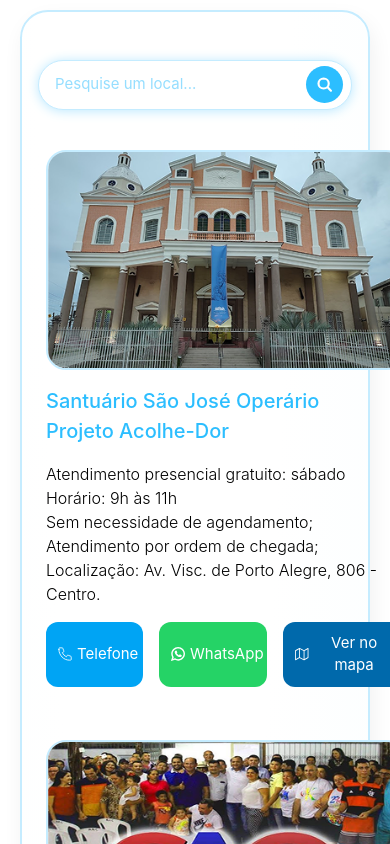
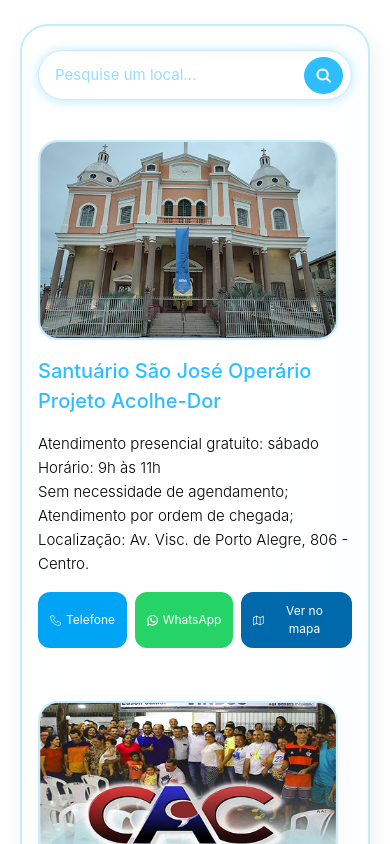
Before and after one commit to jucastrum/ajudarvoce, a Next.js app: page / in a window 390 px wide. Shown: the part 6060-6904 px from the top of the page. Built offline with nearby package versions, Linux system fonts and the light colour scheme; a web font is replaced by a local one.

Commit message:
📐medias mobiles

```diff
--- a/src/components/Locations/Locations.module.css
+++ b/src/components/Locations/Locations.module.css
@@ -702,9 +702,27 @@
   }
 }
 
-@media (max-width: 380px) {
+@media (max-width: 420px) {
   .container {
     padding: 1.5rem 20px;
+  }
+
+  .bannerLocations {
+    padding: 1.5rem 1rem;
+  }
+
+  .locationCard {
+    padding: 1rem 0.5rem;
+    width: 100%;
+    display: grid;
+    grid-template-areas:
+      "imageContainer"
+      "infoContainer"
+      "mapContainer";
+    grid-template-columns: 1fr;
+    grid-template-rows: auto auto auto;
+    gap: 1rem;
+    border-radius: 20px;
   }
 
   .searchInput{
@@ -719,9 +737,6 @@
     padding: 1.5rem 1rem;
   }
 
-  .locationCard {
-    padding: 1rem 0;
-  }
 
   .locationDescription {
     margin-top: auto;
@@ -730,7 +745,7 @@
 
   .imageContainer {
     grid-area: imageContainer;
-    width: 300px;
+    width: 320px;
     height: 220px;
   }
 
@@ -757,7 +772,7 @@
     font-weight: 400;
     cursor: pointer;
     text-decoration: none;
-    font-size: 11px;
+    font-size: 13px;
   }
 
   .buttonIcon {
@@ -768,7 +783,7 @@
 
 }
 
-@media (max-width: 325px) {
+@media (max-width: 395px) {
   .container {
     padding: 1.5rem 20px;
   }
@@ -793,7 +808,7 @@
   }
 
   .bannerLocations{
-    padding: 1.5rem 0.7rem;
+    padding: 1.5rem 1rem;
   }
 
   .locationCard {
@@ -802,13 +817,13 @@
 
   .locationDescription {
     margin-top: auto;
-    font-size: 13px;
+    font-size: 15px;
   }
 
 
   .imageContainer {
     grid-area: imageContainer;
-    width: 250px;
+    width: 300px;
     height: 200px;
   }
 
@@ -830,12 +845,12 @@
   .mapButtonClosed {
     color: white;
     border: none;
-    padding: 10px 9px;
+    padding: 10px 12px;
     border-radius: 12px;
     font-weight: 400;
     cursor: pointer;
     text-decoration: none;
-    font-size: 10px;
+    font-size: 12px;
   }
 
   .buttonIcon {
@@ -844,5 +859,4 @@
     margin-right: 5px;
   }
 
-
 }
```
